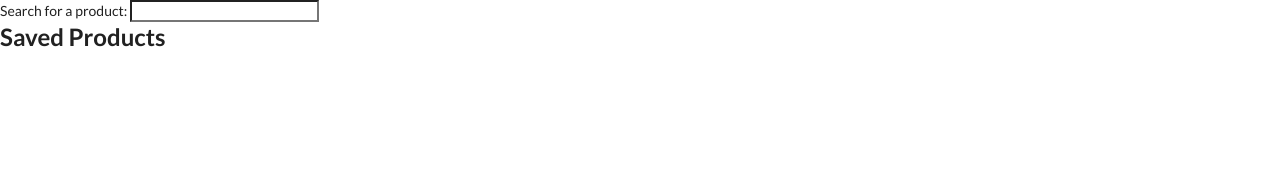
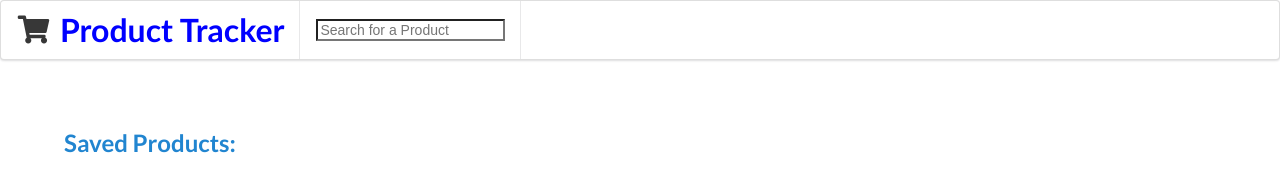
Before and after one commit to imletaconnoux/mod-3-project-frontend, a plain HTML site: page index.html in a window 1280 px wide. Drawn offline with nearby package versions, Linux system fonts and the light colour scheme; no server answers.

Commit message:
added styling

```diff
--- a/index.html
+++ b/index.html
@@ -11,18 +11,24 @@
 
   </head>
   <body>
-    <div class="two wide column" id="container">
-      <div id="find-product-container">
-        <form id="find-product-form">
-          <label>Search for a product:</label>
-          <input type="text" name="product-body" id="find-product-input">
-        </form>
+    <div class ="ui menu">
+      <div class="header item">
+      <i class="very big shop icon"></i>
+      <font size="6" face="trebuchet ms" color="blue">Product Tracker</font>
       </div>
+      <div class="header item">
+        <div class="ui search" id="find-product-container">
+          <form id="find-product-form">
+            <input type="text" name="product-body" id="find-product-input" placeholder="Search for a Product">
+          </form>
+        </div>
+      </div>
+    </div>
+    <div class="two wide column" id="container" style="padding-left: 5%;padding-right: 5%">
       <div id="filtered-products-container">
-
       </div>
       <div id="user-list-heading">
-        <h2>Saved Products<h2>
+        <h2 class="ui blue header" style="padding-top:5%">Saved Products:<h2>
       </div>
       <!-- UL Placeholder -->
       <div id="user-list">
--- a/src/components/products.js
+++ b/src/components/products.js
@@ -43,7 +43,7 @@ class Products {
   }
 
   render(foundProducts) {
-    this.productsNode.innerHTML = `<div class="ui middle aligned divided list">${this.productsHTML(foundProducts)}</div>`
+    this.productsNode.innerHTML = `<div class="ui middle aligned divided list"><h2 class="ui blue header">Search Results: </h2>${this.productsHTML(foundProducts)}</div>`
   }
 
   addProductToList() {
```
